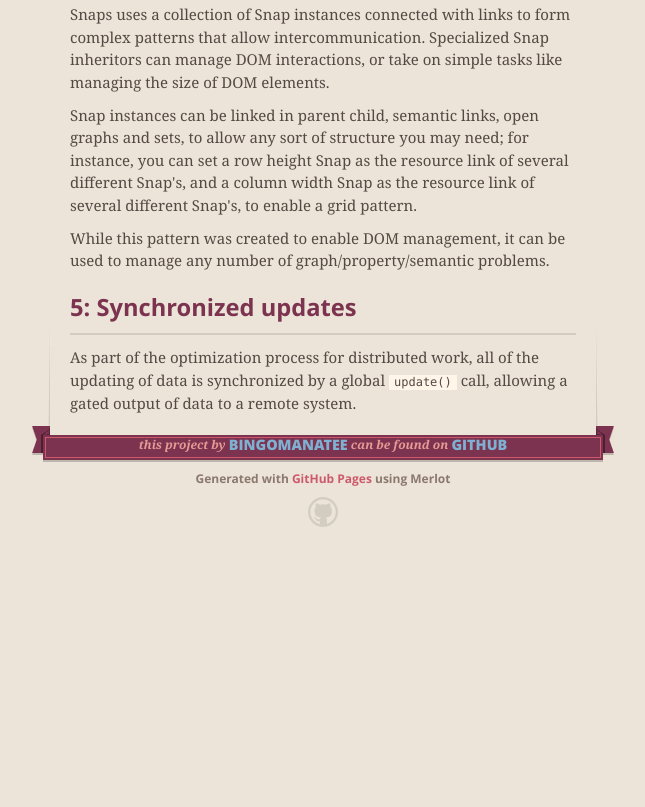
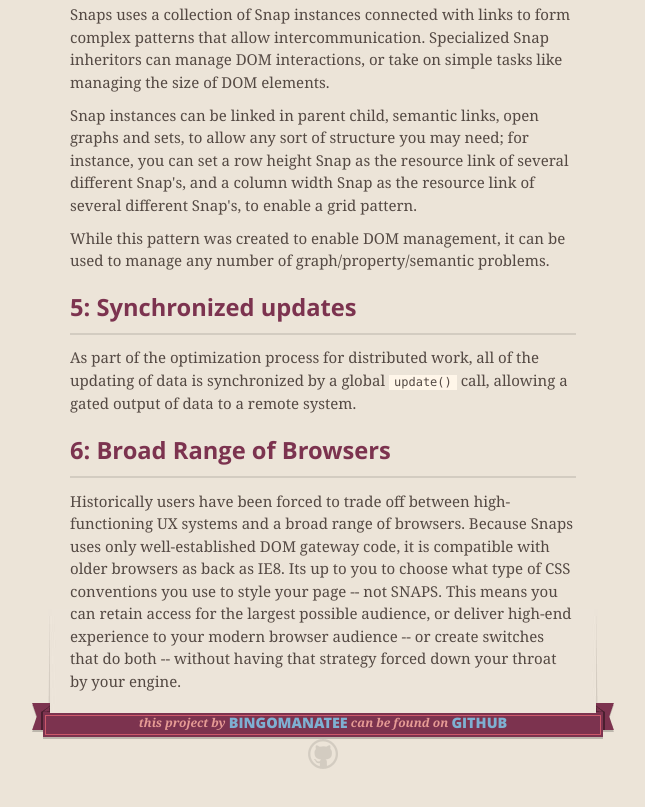
Before and after one commit to bingomanatee/snaps, a plain HTML site: page index.html in a window 1280 px wide. Shown: the part 1026-1833 px from the top of the page, without its empty margins (317-962 px from the left). Before the commit the page ends 1593 px from the top, so only its background shows below. Drawn offline with nearby package versions, Linux system fonts and the light colour scheme.

Commit message:
adding browser support announcement

```diff
--- a/index.html
+++ b/index.html
@@ -111,6 +111,18 @@ it can be used to manage any number of graph/property/semantic problems. </p>
 <p>As part of the optimization process for distributed work,
 all of the updating of data is synchronized by a global
 <code>update()</code> call, allowing a gated output of data to a remote system. </p>
+
+<h2>
+<a name="6-broad-range-of-browsers" class="anchor" href="#6-broad-range-of-browsers">
+<span class="octicon octicon-link"></span></a>6: Broad Range of Browsers</h2>
+
+<p>Historically users have been forced to trade off between high-functioning UX systems and a broad range of
+browsers. Because Snaps uses only well-established DOM gateway code, it is compatible with older browsers
+as back as IE8. Its up to you to choose what type of CSS conventions you use to style your page -- not SNAPS.
+This means you can retain access for the largest possible audience, or deliver high-end experience to your modern
+browser audience -- or create switches that do both -- without having that strategy forced down your throat by
+your engine.
+</p>
       </section>
 
       <footer>
@@ -121,7 +133,6 @@ all of the updating of data is synchronized by a global
           <span class="left-tail"></span>
           <span class="right-tail"></span>
         </span>
-        <p>Generated with <a href="http://pages.github.com">GitHub Pages</a> using Merlot</p>
         <span class="octocat"></span>
       </footer>
 
```
